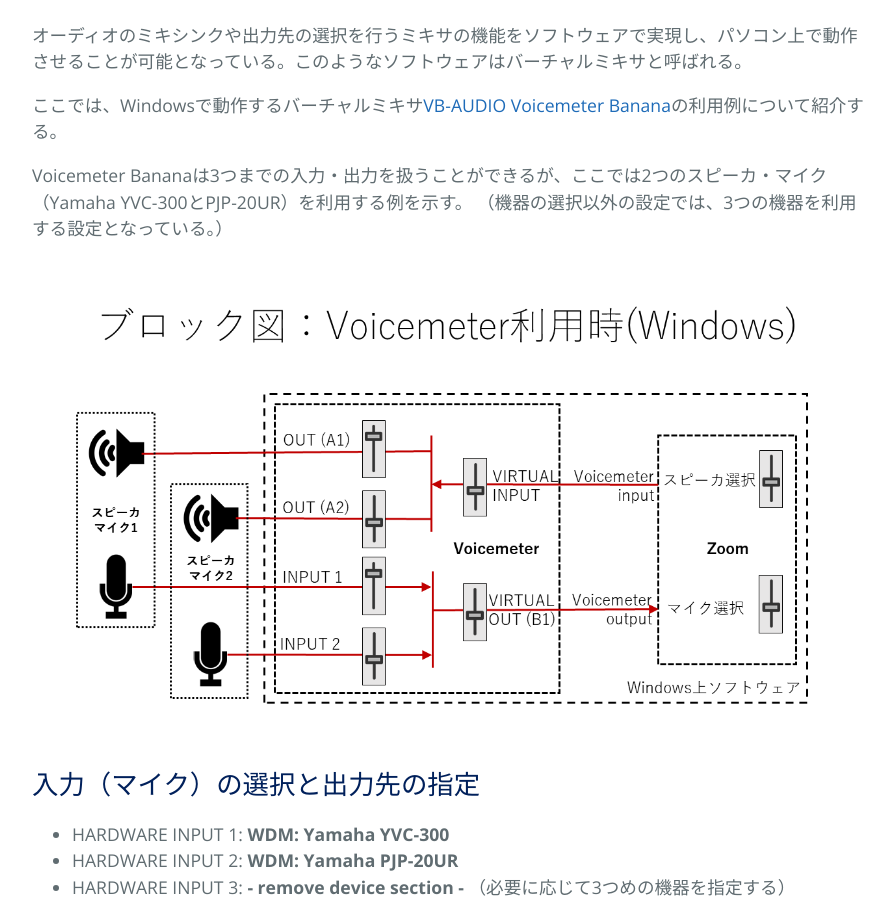
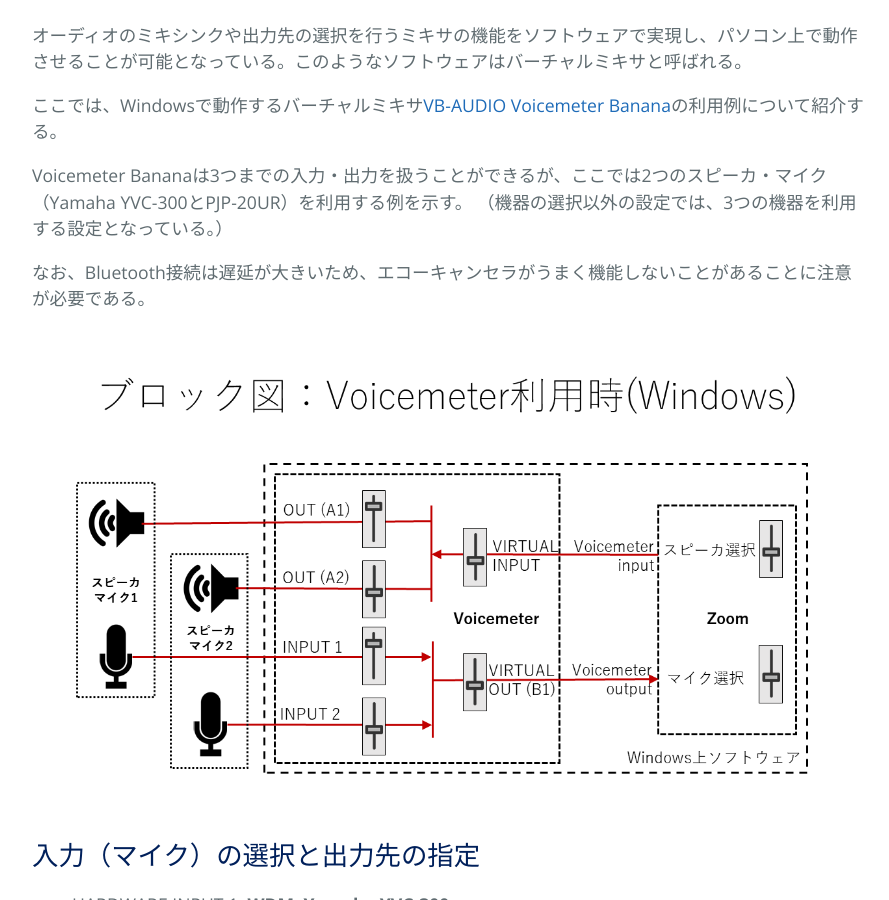
Before and after one commit to kyoto-u/online-edu, a Jekyll site: the page built from zoom-audio-voicemeter.md, in a window 1280 px wide and 900 px high, scrolled down 564 px. Shown: the whole window, without its empty margins (192-1081 px from the left). Built offline with Jekyll 4.4.1, drawn with Linux system fonts in a browser that asks for light colours.

Commit message:
Update zoom-audio-voicemeter.md

```diff
--- a/zoom-audio-voicemeter.md
+++ b/zoom-audio-voicemeter.md
@@ -12,6 +12,8 @@ title: バーチャルミキサ Voicemeter Banana で複数のスピーカ・マ
 
 Voicemeter Bananaは3つまでの入力・出力を扱うことができるが、ここでは2つのスピーカ・マイク（Yamaha YVC-300とPJP-20UR）を利用する例を示す。
 （機器の選択以外の設定では、3つの機器を利用する設定となっている。）
+
+なお、Bluetooth接続は遅延が大きいため、エコーキャンセラがうまく機能しないことがあることに注意が必要である。
 
 ![VoiceMeter利用ブロック図](audio-block-voicemeter.png)
 
```
